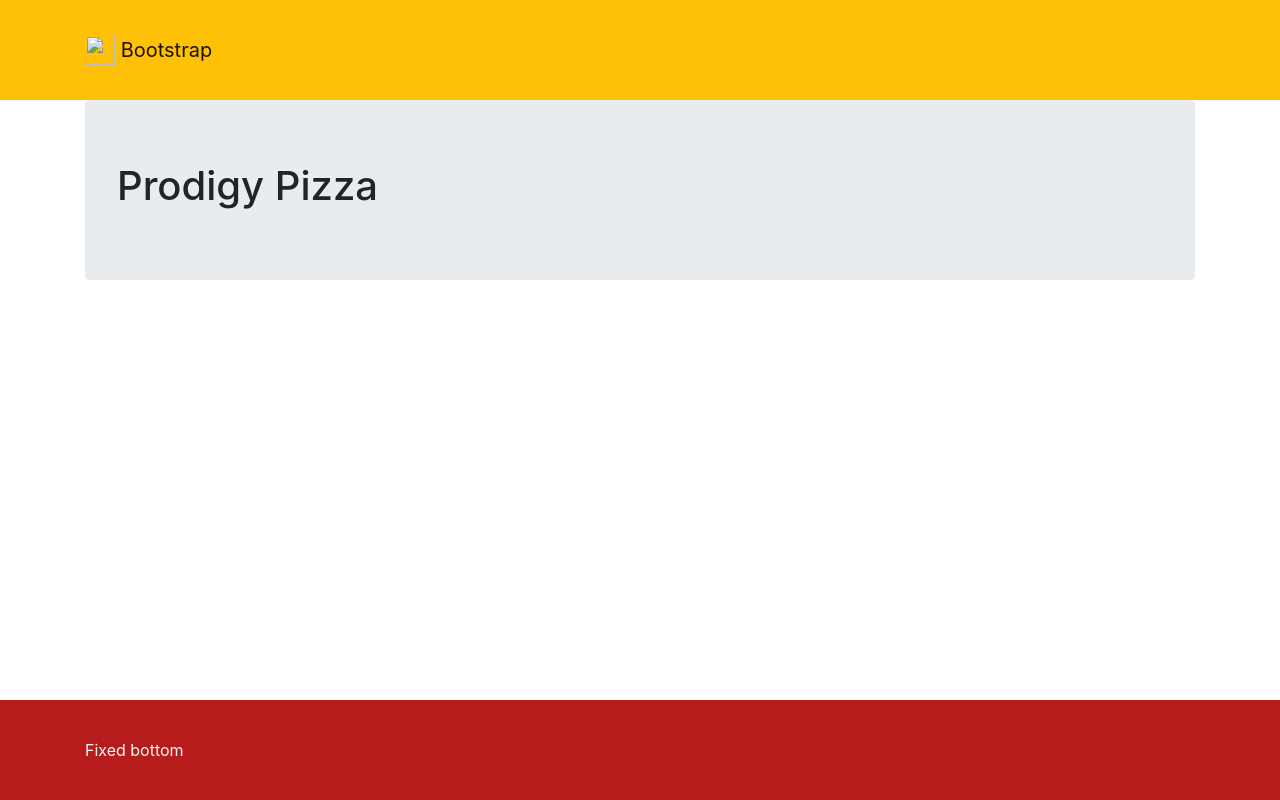
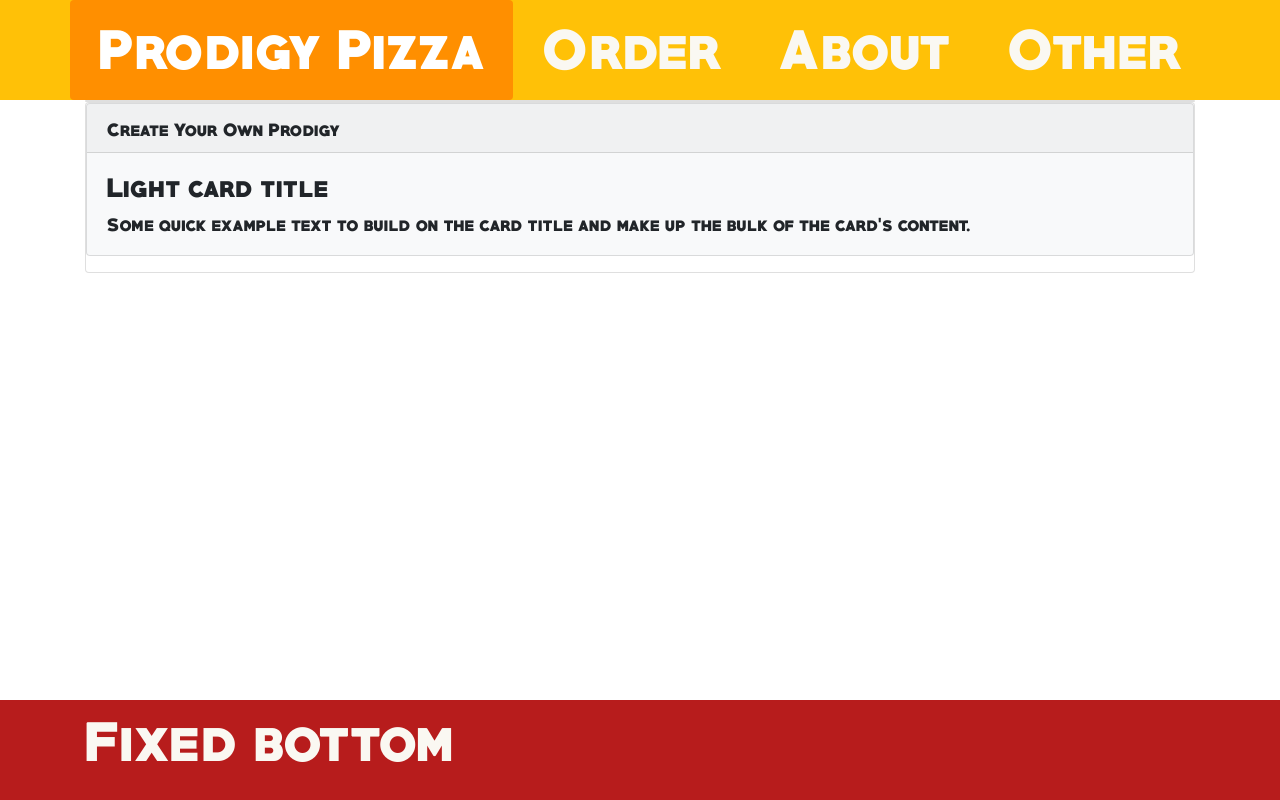
Before and after one commit to CodingTea17/prodigy-pizza, a plain HTML site: page index.html in a window 1280 px wide. Drawn offline with Linux system fonts and the light colour scheme.

Commit message:
add additional styling and structure to the order page

```diff
--- a/css/styles.css
+++ b/css/styles.css
@@ -1,11 +1,34 @@
+/* Custom Font Rule Creation */
+@font-face {
+  font-family: 'primetime';
+  src: URL('../fonts/primetime.ttf');
+}
 body {
   /*background: linear-gradient(to right, #e57373, #c62828);
   height: 100%;
   width: 100%;*/
+  font-family: "primetime";
 }
-.navbar {
-  height: 100px;;
+a {
+  color: #FAF8F2;
+  text-decoration: none;
 }
+a:hover {
+  color: #FAF8F2;
+  text-decoration: none;
+}
+.nav {
+  height: 100px;
+  font-size: 50px;
+}
+.row {
+  height: 100%
+}
+.active {
+  height: 100%;
+  background-color: #FF8F00 !important;
+}
+
 .bg-amber {
   background-color: #FFC107;
 }
@@ -16,7 +39,10 @@ body {
   color: #FAF8F2;
   text-decoration: none;
 }
-.text-eggshell:hover {
-  color: #FAF8F2;
-  text-decoration: none;
+.circle {
+	border-radius: 50%;
+	width: 200px;
+	height: 200px;
+  background: radial-gradient(circle, #fffa8a, #dba24a);
+	/* width and height can be anything, as long as they're equal */
 }
--- a/index.html
+++ b/index.html
@@ -9,22 +9,42 @@
     <title>Prodigy Pizza</title>
   </head>
   <body>
-    <nav class="navbar navbar-light bg-amber">
+    <ul class="nav nav-pills bg-amber">
       <div class="container">
-        <a class="navbar-brand" href="#">
-          <img src="/assets/brand/bootstrap-solid.svg" width="30" height="30" class="d-inline-block align-top" alt="">
-          Bootstrap
-        </a>
+        <div class="row nav-fill">
+          <li class="nav-item">
+            <a class="nav-link active" href="#">Prodigy Pizza</a>
+          </li>
+          <li class="nav-item">
+            <a class="nav-link" href="#">Order</a>
+          </li>
+          <li class="nav-item">
+            <a class="nav-link" href="#">About</a>
+          </li>
+          <li class="nav-item">
+            <a class="nav-link" href="#">Other</a>
+          </li>
+        </div>
       </div>
-    </nav>
+    </ul>
+    <!-- MAIN CONTENT -->
     <div class=container>
+      <!-- MAIN PAGE DIV -->
+      <div class="card" id="main-page">
 
-      <div class="jumbotron">
-        <h1>Prodigy Pizza</h1>
       </div>
-
+      <!-- ORDER PAGE DIV -->
+      <div class="card" id="order-pizza">
+        <div class="card bg-light mb-3">
+          <div class="card-header">Create Your Own Prodigy</div>
+          <div class="card-body">
+            <h4 class="card-title">Light card title</h4>
+            <p class="card-text">Some quick example text to build on the card title and make up the bulk of the card's content.</p>
+          </div>
+        </div>
+      </div>
     </div>
-    <nav class="navbar fixed-bottom navbar-light bg-darkred">
+    <nav class="nav fixed-bottom navbar-light bg-darkred">
       <div class="container">
         <a class="text-eggshell" href="#">Fixed bottom</a>
       </div>
```
Also changed, not shown: fonts/primetime.ttf (added), fonts/reeler.ttf (added), 2 other files.
